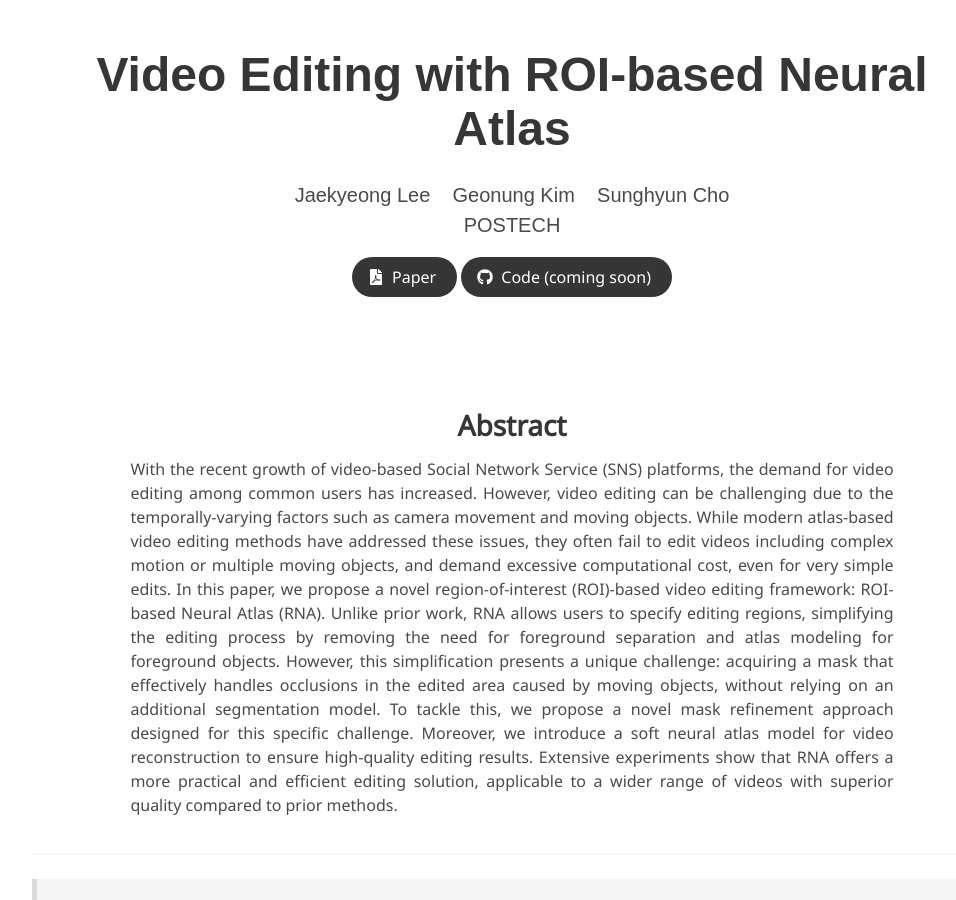
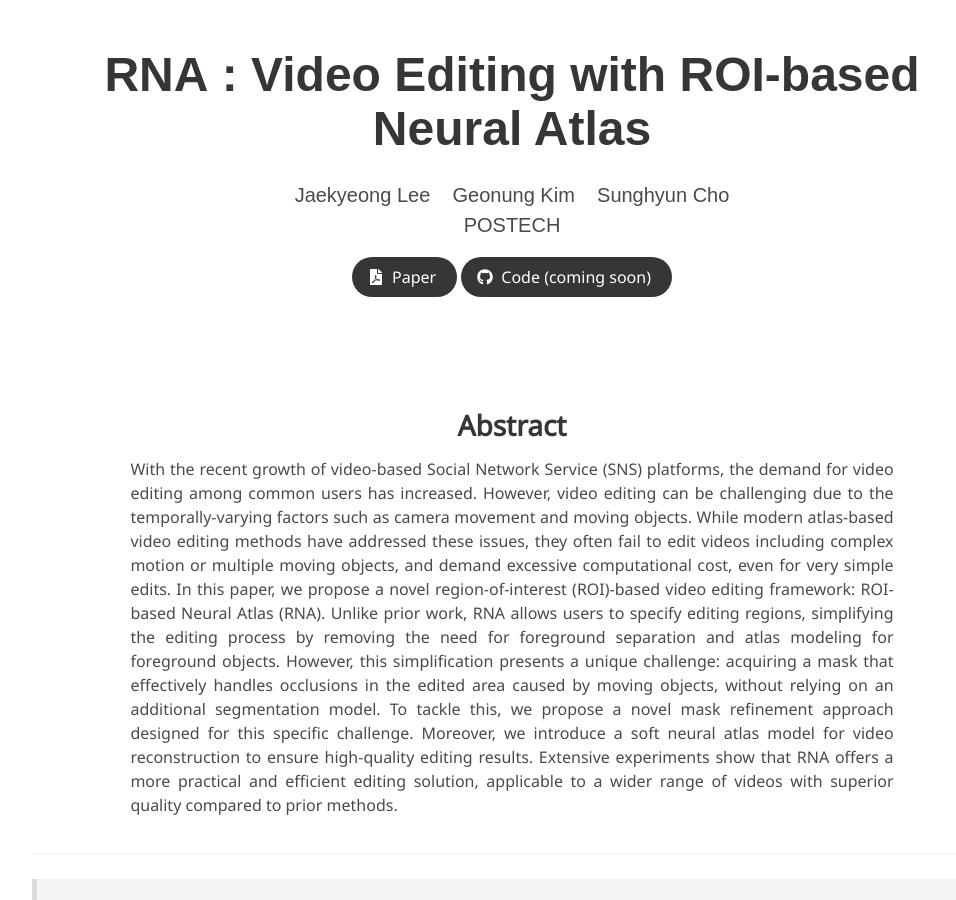
Before and after one commit to jaekyeongg/RNA, a Jekyll site: the page built from index.md, in a window 1280 px wide and 900 px high. Shown: the whole window, without its empty margins (128-1084 px from the left). Built offline with Jekyll 4.4.1, drawn with Linux system fonts in a browser that asks for light colours; some web fonts are replaced.

Commit message:
Update index.md

```diff
--- a/index.md
+++ b/index.md
@@ -2,7 +2,7 @@
 layout: project_page
 permalink: /
 
-title: Video Editing with ROI-based Neural Atlas
+title: RNA&nbsp;:&nbsp;Video Editing with ROI-based Neural Atlas
 authors:
     Jaekyeong Lee&nbsp;&nbsp;&nbsp;&nbsp;Geonung Kim&nbsp;&nbsp;&nbsp;&nbsp;Sunghyun Cho
 affiliations:
```
